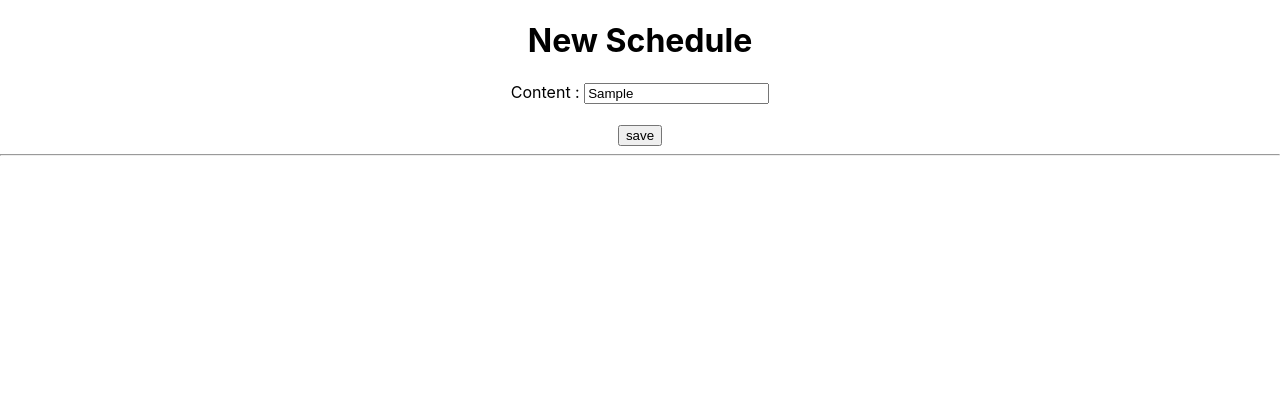
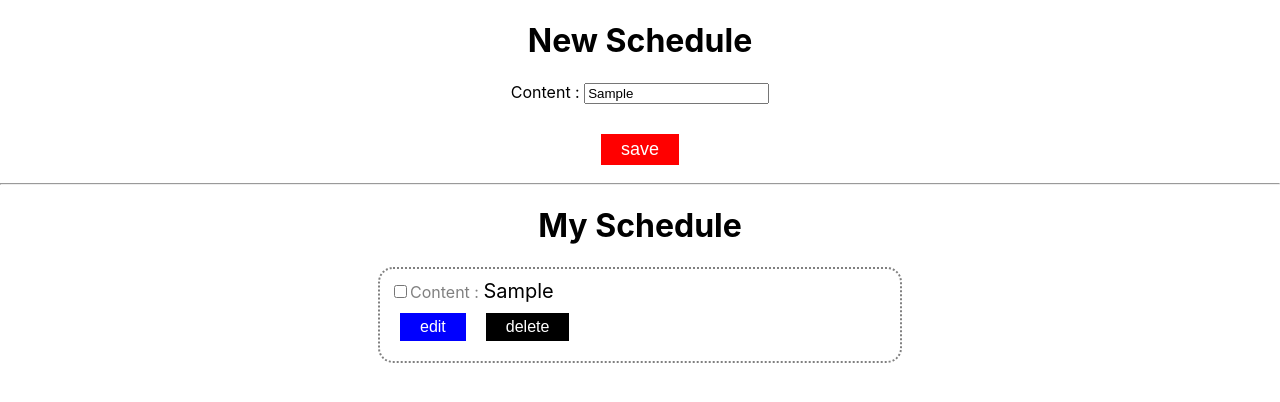
Before and after one commit to DevCat115/react-to-do-list, a React (Create React App) app in the folder my-app/: page / in a window 1280 px wide. Both pictures are taken after typing "Sample" into the empty fields and a click on the button "save". Shown: the top 402 px of the page. Built offline with nearby package versions, Linux system fonts and the light colour scheme.

Commit message:
Just Before making edit button

```diff
--- a/my-app/src/App.css
+++ b/my-app/src/App.css
@@ -36,3 +36,57 @@
     transform: rotate(360deg);
   }
 }
+
+.todolist {
+  display: block;
+}
+
+.todoitem {
+  border-style: dotted;
+  border-radius: 15px;
+  border-width: 2px;
+  border-color: grey;
+  width: 500px;
+  font-size: 20px;
+  text-align: left;
+  margin-left: auto;
+  margin-right: auto;
+  padding: 10px;
+}
+
+.label {
+  font-size: 16px;
+  color: grey;
+}
+
+.savebutton {
+  font-size: 18px;
+  background-color: red;
+  outline: none;
+  border: none;
+  padding: 5px 20px 5px 20px;
+  color: white;
+  margin: 10px
+}
+.editbutton {
+  font-size: 16px;
+  background-color: blue;
+  outline: none;
+  border: none;
+  padding: 5px 20px 5px 20px;
+  color: white;
+  margin: 10px
+}
+.deletebutton {
+  font-size: 16px;
+  background-color: black;
+  outline: none;
+  border: none;
+  padding: 5px 20px 5px 20px;
+  color: white;
+  margin: 10px
+}
+
+.checkbox {
+  margin-left: 50px;
+}
--- a/my-app/src/Components/NewSchedule.js
+++ b/my-app/src/Components/NewSchedule.js
@@ -41,7 +41,7 @@ const NewSchedule = () => {
             onChange={handleChange}
             // 'content' property can also be used here if needed
         /><br/><br/>
-        <button type='submit'>save</button>
+        <button type='submit' className="savebutton">save</button>
       </form>
     </div>
   );
--- a/my-app/src/Components/Schedules.js
+++ b/my-app/src/Components/Schedules.js
@@ -1,10 +1,60 @@
-import React, { useEffect } from "react";
-import ReactDOM from "react-dom/client";
-import { useDispatch, useSelector } from "react-redux";
+import React, { useState } from "react";
+import { useSelector, useDispatch } from "react-redux";
 
 function Schedules() {
+  const { data } = useSelector((state) => state.todos);
+  // Step 2: Initialize state with content
+  const [inputData, setInputData] = useState({
+    content: "",
+    check: false
+  });
+
   const dispatch = useDispatch();
-  const { todos } = useSelector((state) => state.todos);
-  return <div></div>;
+
+  // Step 3: Define the onChange handler
+  const handleChange = (event) => {
+    const { name, value, type, checked } = event.target;
+    setInputData((prev) => ({
+      ...prev,
+      [name]: type==='checkbox' ? checked : value,
+    })); // Update state with the input value
+  };
+
+  const editContent = event => {
+
+  }
+
+  const handleSubmit = (event) => {
+    event.preventDefault();
+    const newSchedule = {
+      content: inputData.content,
+    };
+    // dispatch(addToDo(newSchedule));
+  };
+
+  const content = data.map((item) => (
+    <p className="todoitem">
+        <input
+            id="check"
+            name="check"
+            type="checkbox"
+            value={inputData.check}
+            onChange={handleChange}
+            // 'content' property can also be used here if needed
+        />
+      <label className="label">Content : </label>
+      {item.content}
+      <div>
+        <button className="editbutton" onClick={editContent}>edit</button>
+        <button className="deletebutton">delete</button>
+      </div>
+    </p>
+  ));
+  return (
+    <div>
+      <h1>My Schedule</h1>
+      <div className="todolist">{content}</div>
+    </div>
+  );
 }
 export default Schedules;
```
